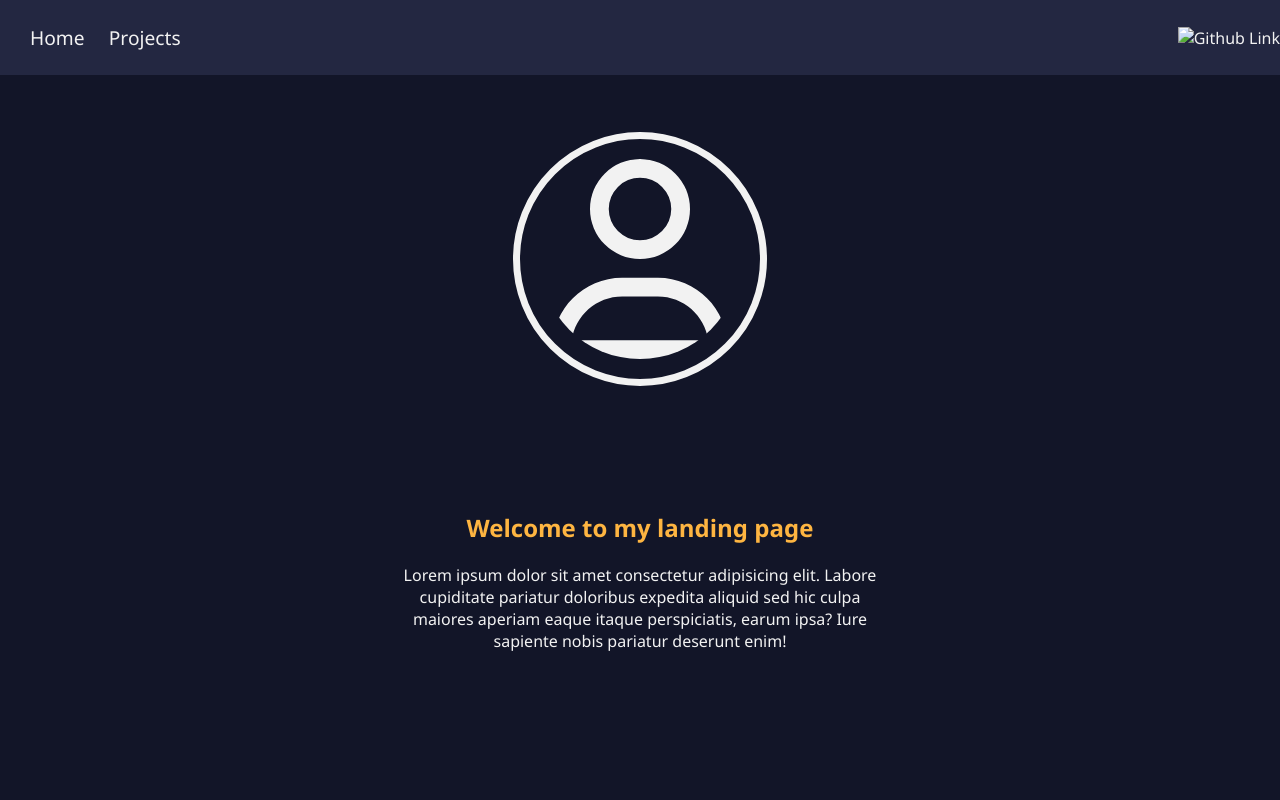
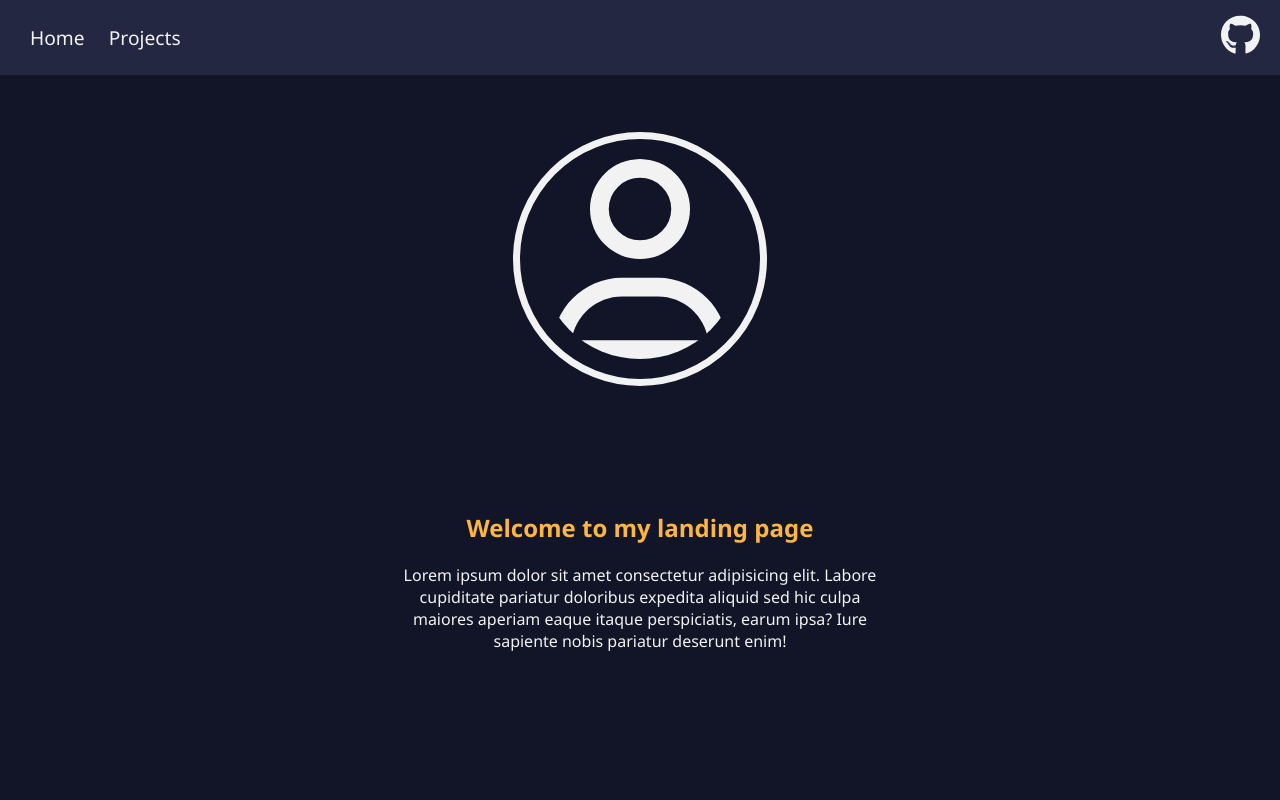
Before and after one commit to micheilfourie/mock-landing-page, a plain HTML site: page index.html in a window 1280 px wide. Shown: the top 800 px of the page. Drawn offline with Linux system fonts and the light colour scheme.

Commit message:
Update index.html

```diff
--- a/index.html
+++ b/index.html
@@ -18,7 +18,7 @@
             </div>
 
             <div class="external-links">
-                <a id="profile-link" href="https://github.com/micheilfourie" target="_blank"><img class="SVG/git-img" src="github.svg" alt="Github Link"></a>
+                <a id="profile-link" href="https://github.com/micheilfourie" target="_blank"><img class="git-img" src="SVG/github.svg" alt="Github Link"></a>
             </div>
 
         </nav>
```
